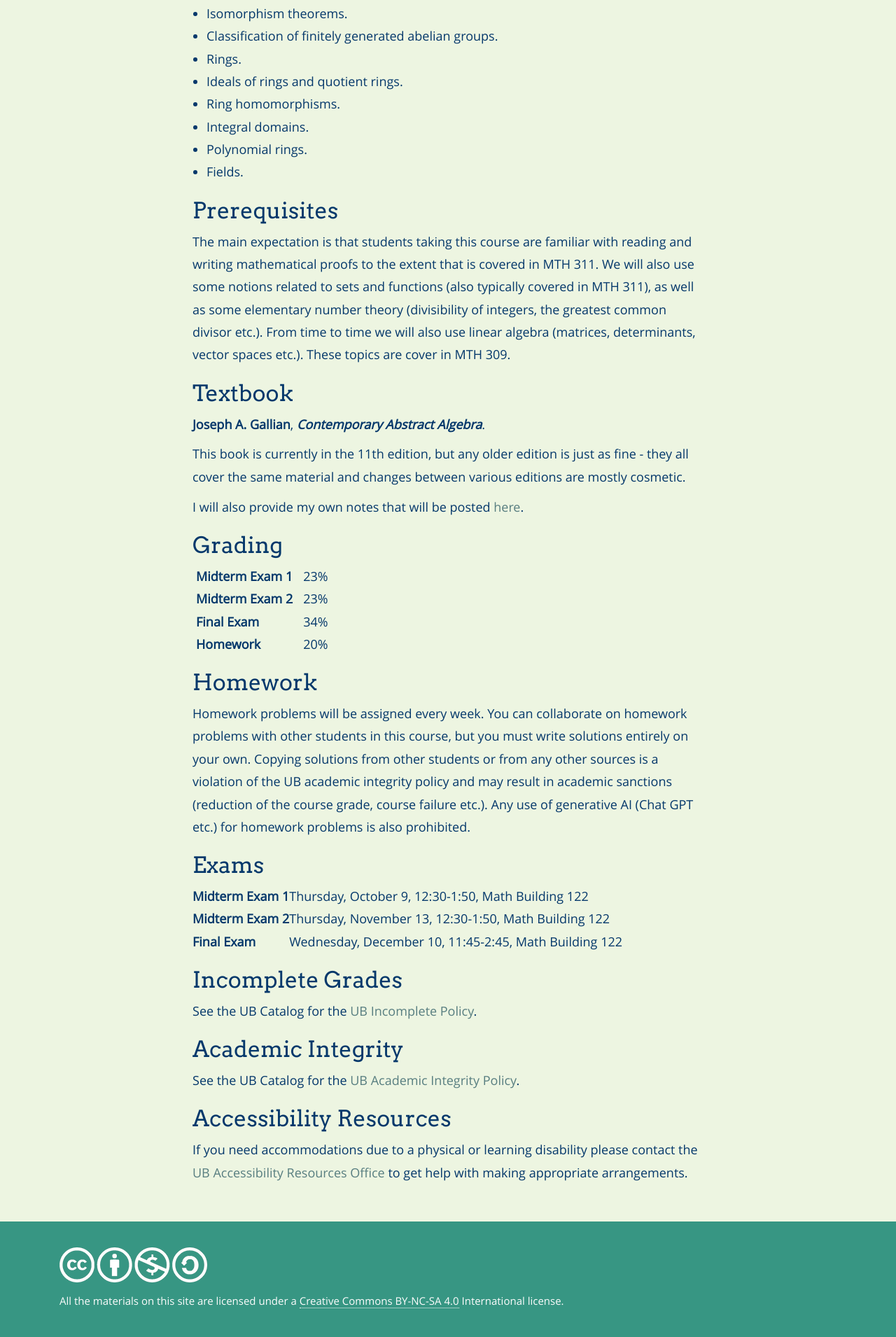
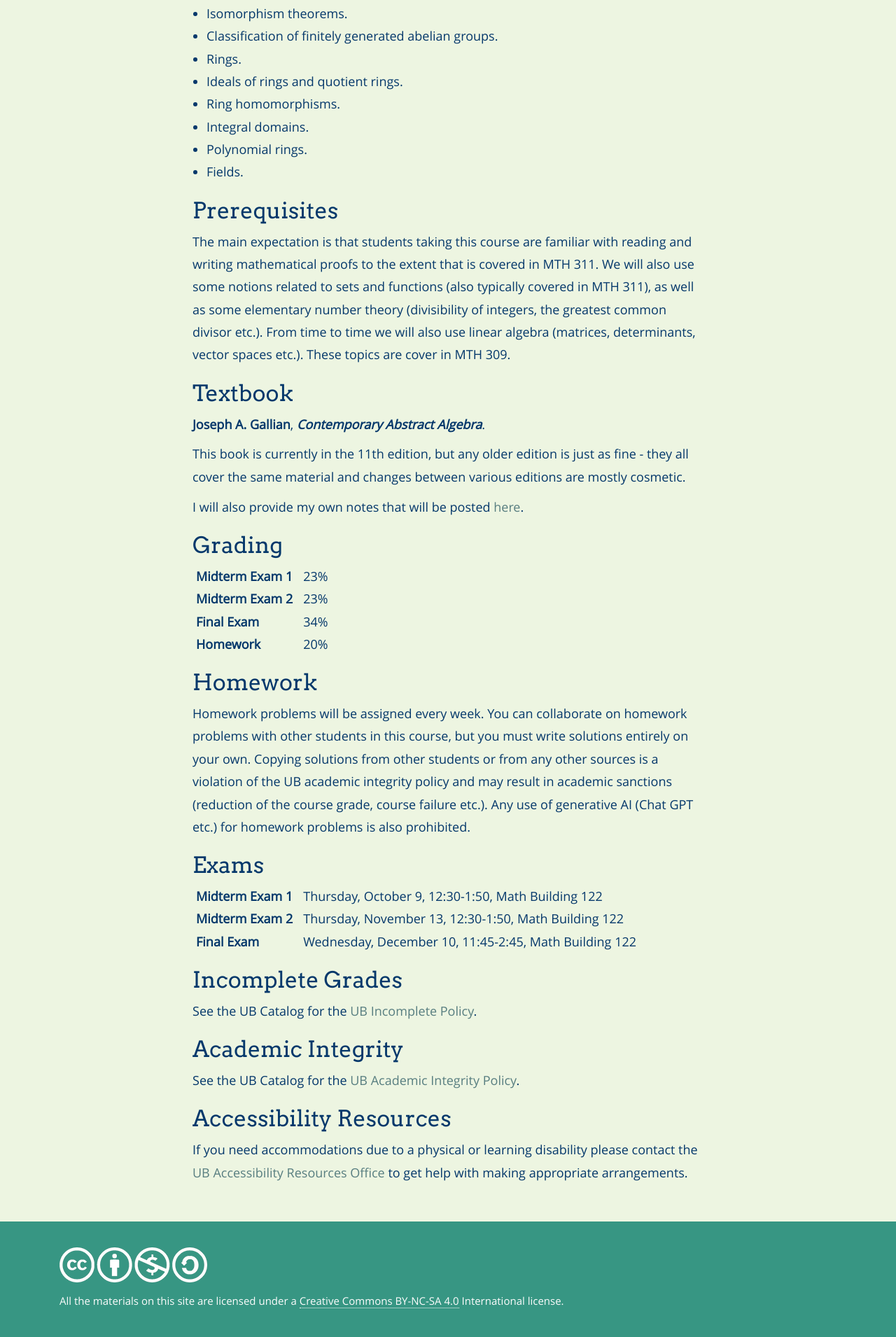
Before and after one commit to bbadzioch/419_site, a Jekyll site: the page built from index.md, in a window 1280 px wide. Shown: the part 1568-3478 px from the top of the page at 70% size. Built offline with Jekyll 4.4.1, drawn with Linux system fonts in a browser that asks for light colours; nearby versions of some CDN libraries.

Commit message:
Update index.md

```diff
--- a/index.md
+++ b/index.md
@@ -109,7 +109,7 @@ prohibited.
 |**Midterm Exam 1**  |     Thursday, October 9, 12:30-1:50, Math Building 122    |
 |**Midterm Exam 2**  |     Thursday, November 13, 12:30-1:50, Math Building 122  |
 |**Final Exam**      |     Wednesday, December 10, 11:45-2:45, Math Building 122 |
-
+{: .syllabus-table }
 
 ## Incomplete Grades
 
```
